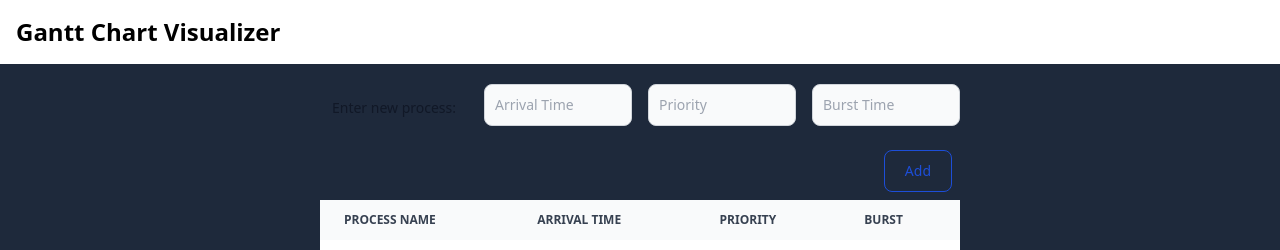
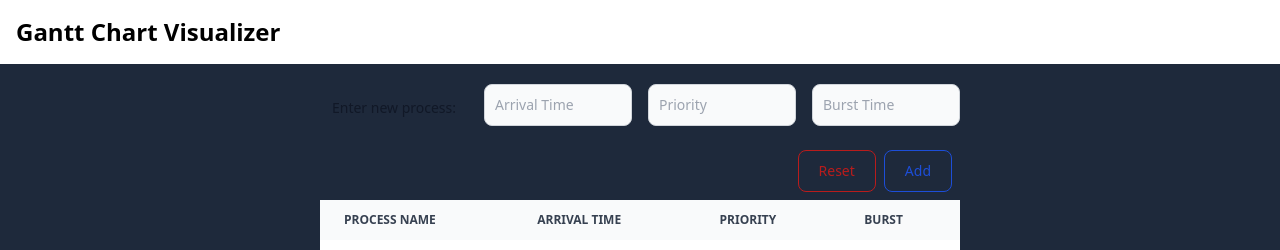
Before and after one commit to bigg-khaled/Gantt-Chart-Visualizer, a React (Create React App) app: page / in a window 1280 px wide. Shown: the top 250 px of the page. Built offline with nearby package versions, Linux system fonts and the light colour scheme.

Commit message:
Added reset button and enter key

```diff
--- a/src/Components/OSForm.jsx
+++ b/src/Components/OSForm.jsx
@@ -38,6 +38,17 @@
     setNumOfProcesses(numOfProcesses + 1);
   };
 
+  const handleReset = () => {
+    setProcesses([]);
+    setNumOfProcesses(1);
+    setArrival_time("");
+    setPriority("");
+    setBurst("");
+    setAlgorithm("");
+    setButtonPressed(false);
+    setWaitingTimeArray([]);
+  };
+
   const handleWaitingTime = () => {
     let waitingTimeArrayTemp = [];
 
@@ -57,20 +68,23 @@
     setButtonPressed(true);
 
     if (algorithm === "FCFS") {
-      handleWaitingTime();
     } else if (algorithm === "SJF") {
       const sortedProcesses = [...processes];
       sortedProcesses.sort((a, b) => a.burst - b.burst);
       setProcesses(sortedProcesses);
-      handleWaitingTime();
       console.log("handled waiting time: ", waitingTimeArray);
     } else if (algorithm === "P-NonP") {
       const sortedProcesses = [...processes].sort(
         (a, b) => b.priority - a.priority
       );
       setProcesses(sortedProcesses);
-      handleWaitingTime();
       console.log("handled waiting time: ", waitingTimeArray);
+    }
+  };
+
+  const handleKeyDown = (e) => {
+    if (e.key === "Enter") {
+      handleSubmit(e);
     }
   };
 
@@ -119,19 +133,29 @@
                     placeholder="Burst Time"
                     value={burst}
                     onChange={(e) => setBurst(e.target.value)}
+                    onKeyDown={handleKeyDown}
                     required
                   />
                 </div>
               </div>
             </div>
-            <div className="text-right">
+            <div className="flex justify-end">
               <button
                 type="button"
-                className="text-blue-700 hover:text-white border border-blue-700 hover:bg-blue-800 focus:ring-4 focus:outline-none focus:ring-blue-300 font-medium rounded-lg text-sm px-5 py-2.5 text-center me-2 mb-2 dark:border-blue-500 dark:text-blue-500 dark:hover:text-white dark:hover:bg-blue-500 dark:focus:ring-blue-800"
-                onClick={handleSubmit}
+                class="text-red-700 hover:text-white border border-red-700 hover:bg-red-800 focus:ring-4 focus:outline-none focus:ring-red-300 font-medium rounded-lg text-sm px-5 py-2.5 text-center me-2 mb-2 dark:border-red-500 dark:text-red-500 dark:hover:text-white dark:hover:bg-red-600 dark:focus:ring-red-900"
+                onClick={handleReset}
               >
-                Add
+                Reset
               </button>
+              <div className="text-right">
+                <button
+                  type="button"
+                  className="text-blue-700 hover:text-white border border-blue-700 hover:bg-blue-800 focus:ring-4 focus:outline-none focus:ring-blue-300 font-medium rounded-lg text-sm px-5 py-2.5 text-center me-2 mb-2 dark:border-blue-500 dark:text-blue-500 dark:hover:text-white dark:hover:bg-blue-500 dark:focus:ring-blue-800"
+                  onClick={handleSubmit}
+                >
+                  Add
+                </button>
+              </div>
             </div>
 
             <div class="relative overflow-x-auto">
```
